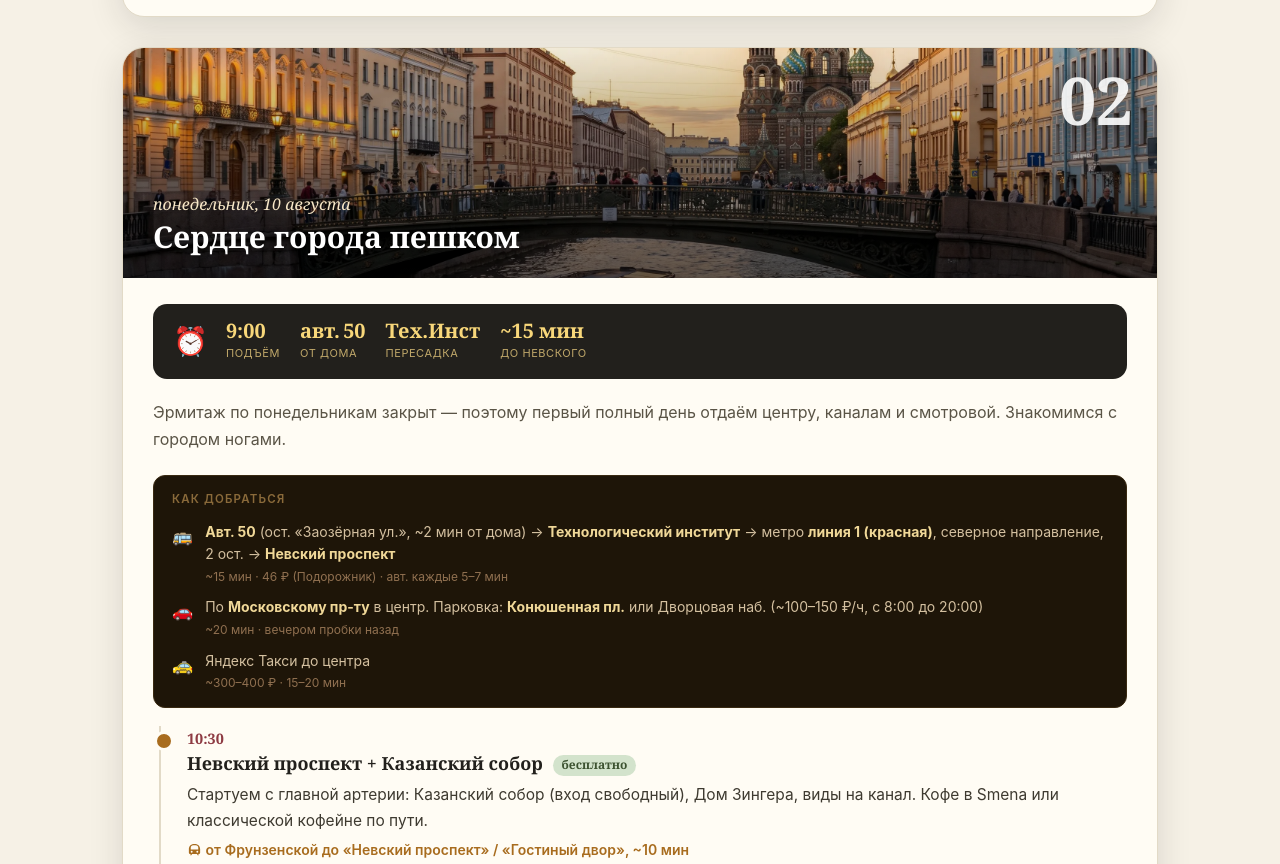
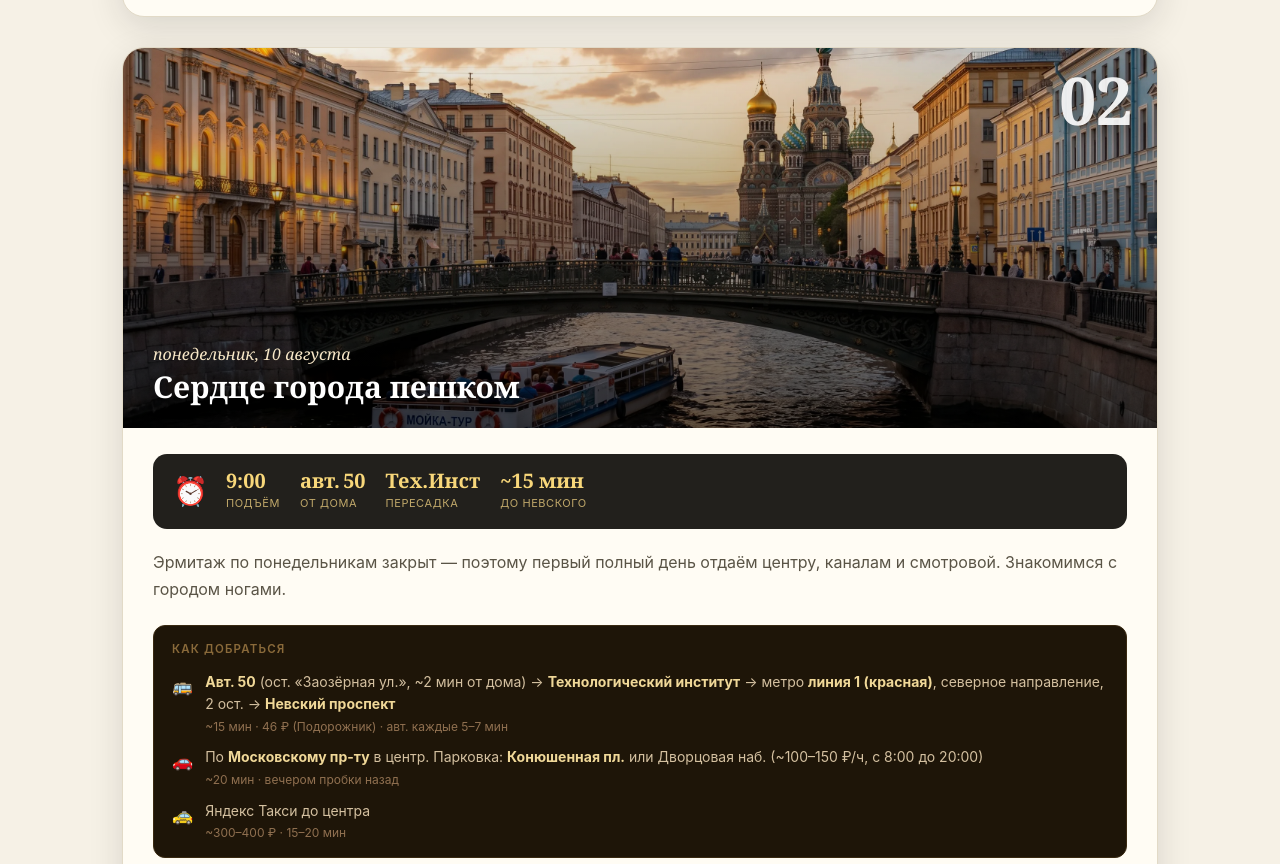
Before and after one commit to pf2sqc4kkc-ai/nashi-puteshestviya, a plain HTML site: page 2026/Санкт-Петербург : 9-18 августа/guide.html in a window 1280 px wide. Shown: the part 4253-5117 px from the top of the page. Drawn offline with Linux system fonts and the light colour scheme.

Commit message:
fix: высота плашек дней 250/230px → 380px, фото не обрезаются
Co-Authored-By: Claude Sonnet 4.6 <noreply@anthropic.com>

```diff
--- a/2026/Санкт-Петербург : 9-18 августа/guide.html
+++ b/2026/Санкт-Петербург : 9-18 августа/guide.html
@@ -81,7 +81,7 @@
   .find-card .ch{font-size:13px;color:var(--tg-dark);margin-top:7px;font-weight:600}
 
   .day{background:var(--paper);border:1px solid var(--line);border-radius:22px;overflow:hidden;box-shadow:var(--shadow);margin-bottom:30px}
-  .day-img{position:relative;height:230px;background-size:cover;background-position:center;display:flex;align-items:flex-end}
+  .day-img{position:relative;height:380px;background-size:cover;background-position:center;display:flex;align-items:flex-end}
   .day-img.plain{height:auto;background:linear-gradient(120deg,var(--terra),var(--gold))}
   .day-img::after{content:"";position:absolute;inset:0;background:linear-gradient(180deg,rgba(0,0,0,.05),rgba(0,0,0,.62))}
   .day-img.plain::after{display:none}
```
Also changed, not shown: 2026/Суздаль : 20-22 июня/guide.html (+1 -1 lines).
